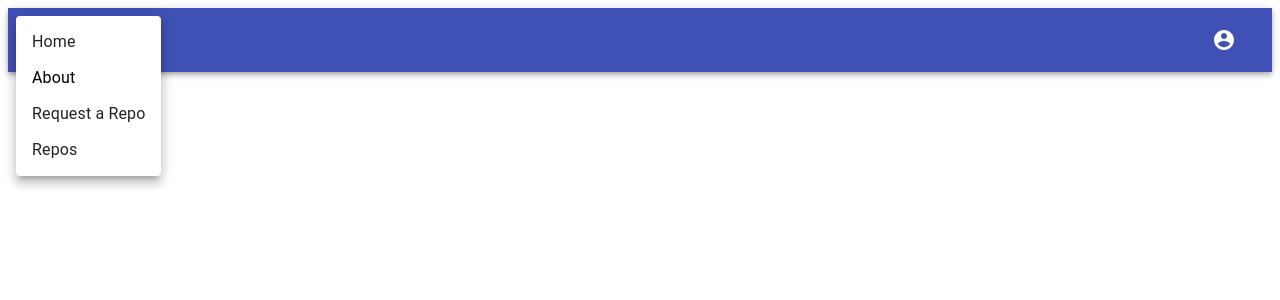
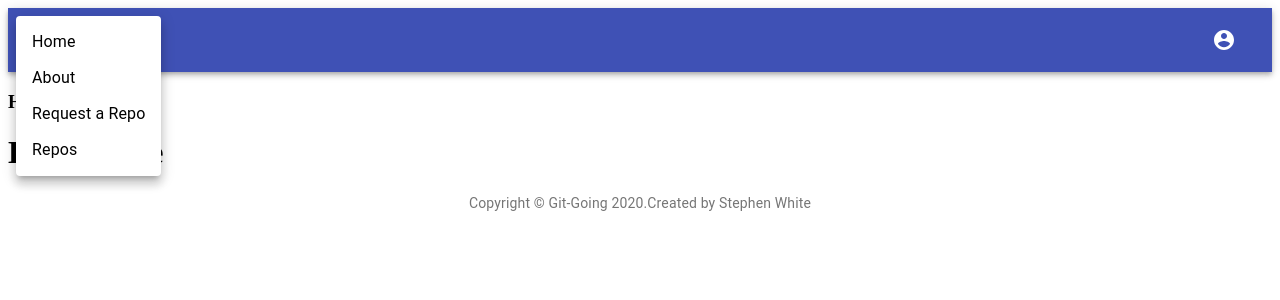
Before and after one commit to Swhite9478/Git-Going, a React (Create React App) app in the folder git-going-frontend/: page / in a window 1280 px wide. Both pictures are taken after a click on the button 56 px from the left and 40 px from the top of the page. Shown: the top 300 px of the page. Built offline with nearby package versions, Linux system fonts and the light colour scheme.

Commit message:
Updated navigation (still a little glitchy)

```diff
--- a/git-going-frontend/src/components/MenuBar.js
+++ b/git-going-frontend/src/components/MenuBar.js
@@ -37,7 +37,7 @@ export default function MenuAppBar({currentPage, app}) {
             iconType={MenuIcon}
             currentPage={currPage}
             app={app}
-            items={["Home", constants.ABOUT, "Request a Repo", "Repos"]}
+            items={[constants.HOME, constants.ABOUT, constants.REQUEST_REPO, constants.REPOS]}
           />
           <Typography variant="h6" className={classes.title}>
             {currPage}
--- a/git-going-frontend/src/components/app.js
+++ b/git-going-frontend/src/components/app.js
@@ -1,7 +1,17 @@
 import React, {Component} from 'react';
 import { Navigation } from './layouts';
 import MenuAppBar from "./MenuBar";
-import { constants } from '../constants/constants';
+import { constants, asPath } from '../constants/constants';
+import { BrowserRouter as Router, Switch, Route, Link } from "react-router-dom";
+import {
+  About,
+  Home,
+  RequestForm,
+  Repos,
+  Signup,
+  Activate,
+  Login
+} from "../pages";
 
 // import styled from "styled-components";
 
@@ -14,8 +24,32 @@ export default class App extends Component {
     render() {
         return (
           <div>
-            {/* <Navigation /> */}
-            <MenuAppBar app={this} currentPage={this.state.currentPage}/>
+            <Router>
+              <MenuAppBar app={this} currentPage={this.state.currentPage} />
+              <Switch>
+                <Route exact path={asPath(constants.HOME)}>
+                  <Home nav={this} />
+                </Route>
+                <Route path={asPath(constants.ABOUT)}>
+                  <About />
+                </Route>
+                <Route path={asPath(constants.ACTIVATE)}>
+                  <Activate />
+                </Route>
+                <Route path={asPath(constants.REQUEST_REPO)}>
+                  <RequestForm />
+                </Route>
+                <Route path={asPath(constants.REPOS)}>
+                  <Repos />
+                </Route>
+                <Route path={asPath(constants.SIGNUP)}>
+                  <Signup />
+                </Route>
+                <Route path={asPath(constants.LOGIN)}>
+                  <Login />
+                </Route>
+              </Switch>
+            </Router>
           </div>
         );
     }
--- a/git-going-frontend/src/components/buttons/AboutButton.js
+++ /dev/null
@@ -1,43 +0,0 @@
-import React from "react";
-import MenuItem from "@material-ui/core/MenuItem";
-import { BrowserRouter as Router } from "react-router-dom";
-import { constants, asPath } from "../../constants/constants";
-import { NavLink } from "react-router-dom";
-
-
-class AboutButton extends React.Component {
-  constructor(props) {
-    super(props);
-    this.app = props.app;
-    this.menu = props.menu;
-    this.currentPage = props.currentPage;
-    this.state = { menu: this.menu, currentPage: this.currentPage };
-  }
-
-  handleClose = () => {
-      this.app.setState({ currentPage: constants.ABOUT});
-      this.menu.handleClose();
-  };
-
-  render() {
-    const { anchorEl } = this.state;
-    const open = Boolean(anchorEl);
-    return (
-      <div>
-        <MenuItem open={open} onClick={this.handleClose}>
-          <Router>
-            <NavLink
-              to={asPath(constants.ABOUT)}
-              style={constants.PLAIN_TEXT}
-            >
-              {" "}
-              {constants.ABOUT}{" "}
-            </NavLink>
-          </Router>
-        </MenuItem>
-      </div>
-    );
-  }
-}
-
-export default AboutButton;
--- a/git-going-frontend/src/components/buttons/MenuButton.js
+++ b/git-going-frontend/src/components/buttons/MenuButton.js
@@ -3,14 +3,20 @@ import Menu from "@material-ui/core/Menu";
 import MenuItem from "@material-ui/core/MenuItem";
 import IconButton from "@material-ui/core/IconButton";
 import {constants, asPath} from '../../constants/constants';
-import AboutButton from "./AboutButton";
+import { NavLink } from "react-router-dom";
+
 
 class MenuButton extends React.Component {
   constructor(props) {
     super(props);
     this.app = props.app;
     this.currentPage = props.currentPage;
-    this.state = { anchorEl: null, currentPage: this.currentPage };
+    this.state = {
+      anchorEl: null,
+      currentPage: this.currentPage
+    };
+
+    this.handleSelection = this.handleSelection.bind(this);
   }
 
   handleChange = (event, checked) => {
@@ -21,23 +27,35 @@ class MenuButton extends React.Component {
     this.setState({ anchorEl: event.currentTarget });
   };
 
-  handleClose = () => {
+  handleClose = (page) => {
     this.setState({ anchorEl: null });
   };
+
+  handleSelection = function(page) {
+    this.app.setState({ currentPage: page });
+    this.setState({ anchorEl: null });
+  }
+
+  handleSelectionPre(link) {
+    console.log(link);
+    this.handleSelection(link);
+  }
 
   render() {
     const {anchorEl } = this.state;
     const open = Boolean(anchorEl);
     const Wrapper = this.props.iconType;
+
     const listItems = this.props.items.map(link => {
-      switch(link) {
 
-        case constants.ABOUT:
-          return <AboutButton app={this.app} currentPage={this.currentPage} menu={this}/>;
-
-        default:
-           return <MenuItem onClick={this.handleClose}>{link}</MenuItem>;
-      }
+      return (
+        <MenuItem open={open} onClick={() => this.handleSelection(link)}>
+            <NavLink to={asPath(link)} style={constants.PLAIN_TEXT}>
+              {" "}
+              {link}{" "}
+            </NavLink>
+        </MenuItem>
+      );
     });
 
     return (
--- a/git-going-frontend/src/components/layouts/Layout.js
+++ b/git-going-frontend/src/components/layouts/Layout.js
@@ -5,9 +5,9 @@ export default class Layout extends Component {
     render() {
         return (
             <div>
-                <Header />
-                {this.props.children}
-                <Footer />
+            <Header />
+            {this.props.children}
+            <Footer />
             </div>
         );
     }
--- a/git-going-frontend/src/pages/home.js
+++ b/git-going-frontend/src/pages/home.js
@@ -12,7 +12,7 @@ export default class Home extends Component {
     render() {
     return (
         <div>
-        <Layout nav={this.nav}>
+        <Layout >
             <h1>Home Page</h1>
         </Layout>
         </div>
```
